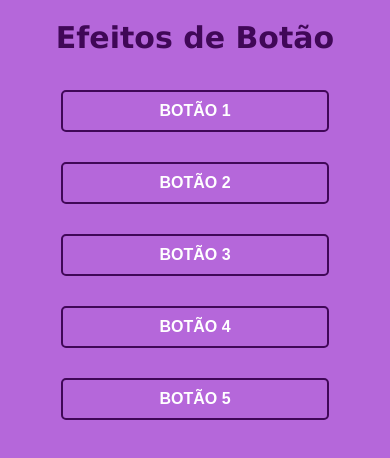
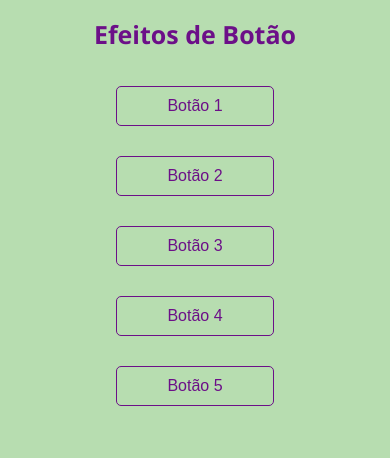
Before and after one commit to Marcio-Developer/Efeitos-de-Botao, a plain HTML site: page index.html in a window 390 px wide. Drawn offline with Linux system fonts and the light colour scheme.

Commit message:
Alteração na estilização

```diff
--- a/style.css
+++ b/style.css
@@ -1,12 +1,12 @@
 body{
-    background-color: #b567da;
+    background-color: #B7DDB0;
     font-size: 17px;
 }
 
 h1{
-    font-family: 'Verdana', sans-serif;
+    font-family:'Segoe UI', sans-serif;
     font-size: 30px;
-    color: #400857;
+    color: #6c0f88;
     text-align: center;
     margin-bottom: -15px;
 }
@@ -29,28 +29,32 @@ button::after {
 button {
     background: none;
     cursor: pointer;
-    border: 2px solid #400857;
+    border: 2px solid #6c0f88;
     border-radius: 5px;
-    color: #fff;
+    color: #6c0f88;
     display: block;
     font-size: 16px;
     font-weight: bold;
-    margin: 30px auto;
-    padding: 10px 6em;
+    margin: 40px auto;
+    padding: 10px 70px;
     position: relative;
     text-transform: uppercase;
 }
 
 button::before,
 button::after {
-    background-color: #400857;
+    background-color: #6c0f88;
     content: '';
     position: absolute;
     z-index: -1;
 }
 
+button:hover{
+    color: #fff;
+}
+
 .btn-1::after {
-    background-color: #b567da;
+    background-color: #B7DDB0;
     height: 100%;
     left: 0;
     top: 0;
@@ -59,7 +63,7 @@ button::after {
 
 .btn-1:hover:after {
     height: 100%;
-    background-color: #400857;
+    background-color: #6c0f88;
 }
 
 .btn-2::after {
@@ -95,7 +99,7 @@ button::after {
 }
 
 .btn-4::after {
-    background-color: #b567da;
+    background-color: #B7DDB0;
     height: 100%;
     left: 0;
     top: 0;
@@ -128,3 +132,18 @@ button::after {
     height: 100%;
     width: 135%;
 }
+
+@media only screen and (max-width:600px){
+
+    h1{
+        font-size: 25px;
+    }
+
+button {
+    font-weight: normal;
+    border: 1px solid #6c0f88;
+    text-transform: none;
+    margin: 30px auto;
+    padding: 10px 50px;
+}
+}
```
